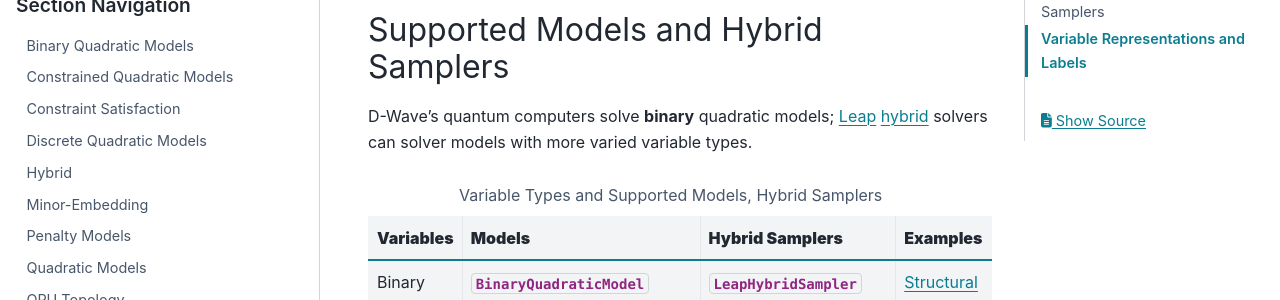
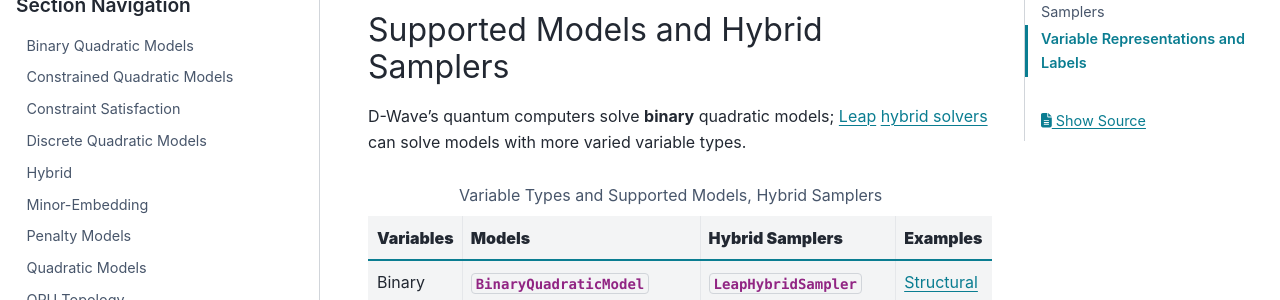
Before and after one commit to dwavesystems/dwave-ocean-sdk, a Sphinx documentation site: the page built from docs/concepts/variables.rst, in a window 1280 px wide and 900 px high, scrolled down 1219 px. Shown: the part 154-454 px from the top of the window. Built offline with Sphinx 7.4.7 and the PyData theme 0.15.4, drawn with Linux system fonts in a browser that asks for light colours; pages that are not in the unit, such as notebooks, are missing from menus.

Commit message:
Fix broken refs

```diff
--- a/docs/concepts/solutions.rst
+++ b/docs/concepts/solutions.rst
@@ -69,7 +69,7 @@
 >>> print(sampleset.info.keys())    # doctest: +SKIP
 dict_keys(['timing', 'problem_id', 'embedding_context', 'warnings'])
 
-For example, the `timing information <https://docs.dwavesys.com/docs/latest/doc_timing.html>`_
+For example, the `timing information <https://docs.dwavesys.com/docs/latest/c_qpu_timing.html>`_
 for the problem might look something like:
 
 >>> print(sampleset.info["timing"])  # doctest: +SKIP
--- a/docs/concepts/variables.rst
+++ b/docs/concepts/variables.rst
@@ -63,8 +63,8 @@
 ====================================
 
 D-Wave's quantum computers solve **binary** quadratic models;
-`Leap <https://cloud.dwavesys.com/leap/>`_ `hybrid <hybrid_sdk>`_ solvers can
-solver models with more varied variable types.
+`Leap <https://cloud.dwavesys.com/leap/>`_ :ref:`hybrid solvers <using_hybrid>` can
+solve models with more varied variable types.
 
 .. list-table:: Variable Types and Supported Models, Hybrid Samplers
    :header-rows: 1
--- a/docs/examples/hybrid_cqm_diet.rst
+++ b/docs/examples/hybrid_cqm_diet.rst
@@ -261,7 +261,7 @@
 -----------
 
 The problem has the following constraints of the
-`Daily Required Nutrients <example_cqm_diet_reals_table_2>`_ table:
+:ref:`Daily Required Nutrients <example_cqm_diet_reals_table_2>` table:
 
 1. Calories: no more than 2000
 2. Protein: at least 50
```
